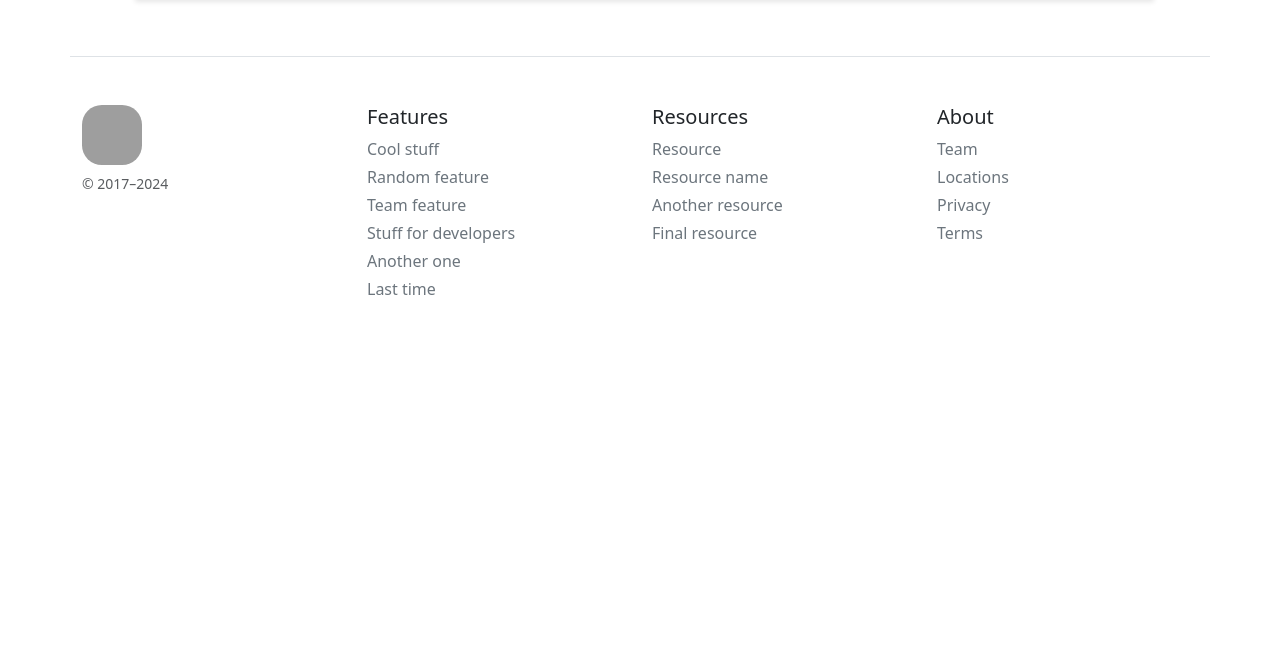
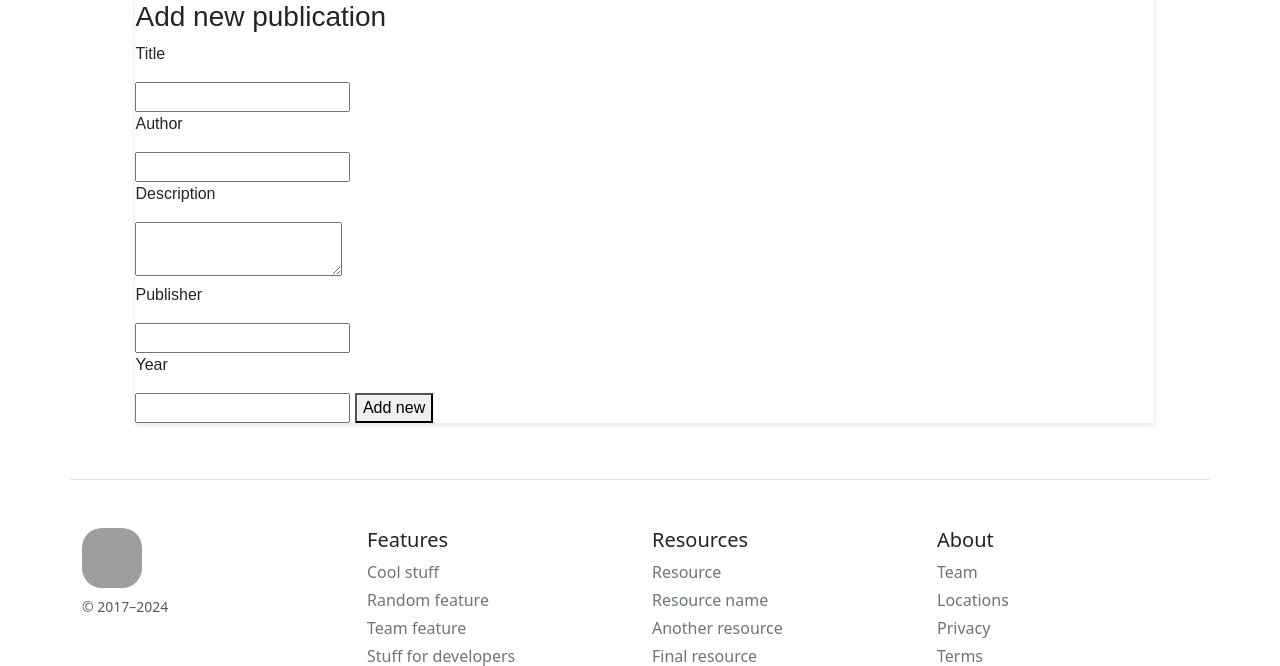
Before and after one commit to LeoKrasowski/PHP-WebBlog-app, a PHP site: page /detail.php in a window 1280 px wide. Shown: the part 212-878 px from the top of the page. Before the commit the page ends 507 px from the top, so only its background shows below. Run offline with PHP 8.4, Linux system fonts and the light colour scheme; data that the repository does not hold is empty; grey boxes are pictures that could not be loaded.

Commit message:
added form for adding new instance

```diff
--- a/css/style.css
+++ b/css/style.css
@@ -67,5 +67,5 @@ td {
 
 }
 tr:hover {
-    background-color: #e2f3f9;
+    background-color: #e2f9f6;
 }
--- a/detail.php
+++ b/detail.php
@@ -44,19 +44,26 @@
               <td><?= $publication[3] ?></td>
               <td><?= $publication[4] ?></td>
               <td><?= $publication[5] ?></td>
-
           <?php
         }
-
-
-
-
-      ?>
-
-
-        </table>
-      </div>
-    </main>
+         ?>
+      </table>
+      <h3>Add new publication</h3>
+      <form action="" method="post">
+          <p>Title</p>
+          <input type="text" name="title">
+          <p>Author</p>
+          <input type="text" name="author">
+          <p>Description</p>
+          <textarea name="description"></textarea>
+          <p>Publisher</p>
+          <input type="text" name="publisher">
+          <p>Year</p>
+          <input type="text" name="year">
+          <button type="submit">Add new</button>
+        </form>
+    </div>
+  </main>
 
     <?php require "blocks/footer.php" ?>
 </body>
```
